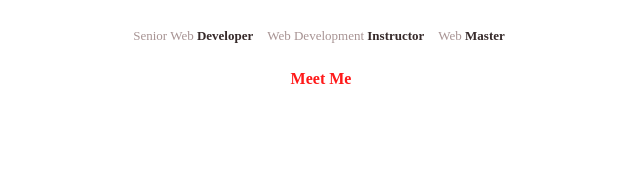
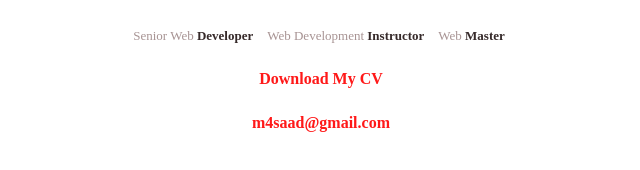
Before and after one commit to hoodasaad/hoodasaad.github.io, a plain HTML site: page index.html in a window 1280 px wide. Shown: the part 450-620 px from the top of the page, without its empty margins (319-959 px from the left). Drawn offline with Linux system fonts and the light colour scheme.

Commit message:
Initial commit

```diff
--- a/index.html
+++ b/index.html
@@ -33,6 +33,7 @@
 			margin-top: 26px;
 		}
 		.cont{}
+		.link{}
 	</style>
 	<link rel="icon" href="http://samar.korsatna.com/msa3d/favicon.png">
 </head>
@@ -50,7 +51,9 @@
 			<li>Web <span>Master</span></li>
 		</ul>
 	</div>
-	<a href="http://msa3d.com" class="meet-me" target="_blank">Meet Me</a>
+	<!-- <a href="http://msa3d.com" class="meet-me" target="_blank">Meet Me</a> -->
+	<a href="http://samar.korsatna.com/msa3d/cv.php" class="meet-me link" target="_blank">Download My CV</a>
+	<a href="mailto:m4saad@gmail.com" class="meet-me link" target="_blank">m4saad@gmail.com</a>
 </div>
 </body>
 </html>
```
